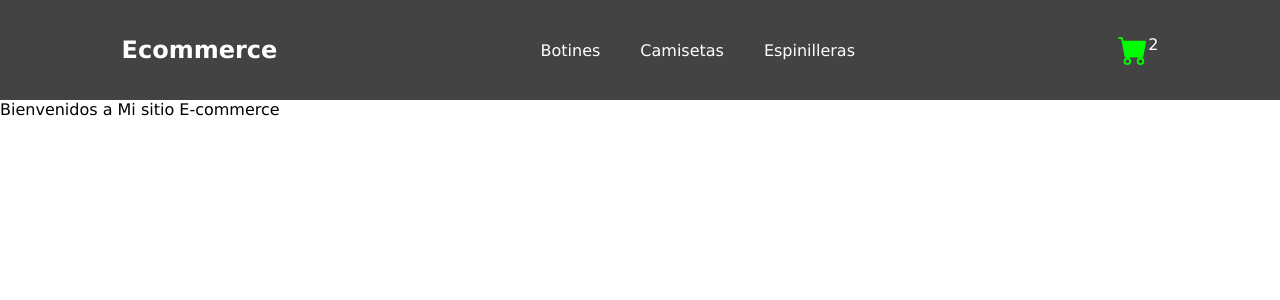
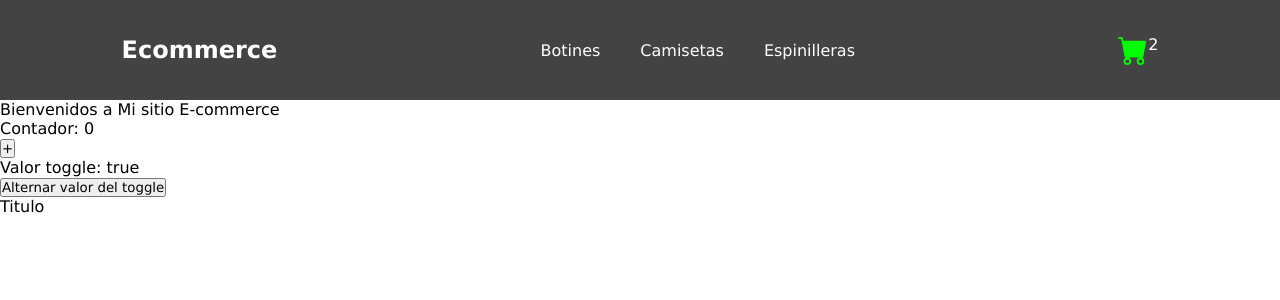
Before and after one commit to quintixsam/quinteroreactpreentrega, a React (Vite) app: page / in a window 1280 px wide. Shown: the top 300 px of the page. Built offline with nearby package versions, Linux system fonts and the light colour scheme.

Commit message:
actualizacion 2da preentrega en proceso

```diff
--- a/src/App.jsx
+++ b/src/App.jsx
@@ -1,6 +1,6 @@
 import NavBar from './components/navbar/Navbar';
 import ItemListContainer from './components/ItemListContainer/ItemListContainer';
-import contador from './components/contador';
+import Contador from './components/ejemplos/Contador';
 import './App.css'
 
 function App() {
@@ -10,8 +10,9 @@ function App() {
       <NavBar />
       <ItemListContainer greeting= {"Bienvenidos a Mi sitio E-commerce"} />
 
-      <contador />
+      <Contador />
     </div>
   )
 }
+
 export default App
--- a/src/components/contador.jsx
+++ /dev/null
@@ -1,6 +0,0 @@
-const contador = () => {
-    return (
-        <div>Contador</div>
-    )
-}
-export default contador
--- /dev/null
+++ b/src/components/ejemplos/ComponenteHijo.jsx
@@ -0,0 +1,6 @@
+const ComponenteHijo = () => {
+    return (
+        <div>ComponenteHijo</div>
+    )
+}
+export default ComponenteHijo
--- /dev/null
+++ b/src/components/ejemplos/Contador.jsx
@@ -0,0 +1,49 @@
+import { useState, useEffect } from "react"
+import ContadorView from "./ContadorView"
+import Titulo from "./Titulo"
+
+const Contador = () => {
+    const [ contador, setContador ] = useState(0)
+    const [toggle, setToggle] = useState(true)
+
+    const aumentarContador = () => {
+    setContador( contador + 1 )
+    }
+
+    const alternarToggle = () => {
+    setToggle( !toggle )
+    }
+
+    //se ejecuta solo al montar el componente
+    //ej: llamadas a api, suscripciones a eventListener
+    useEffect( () => {
+        console.log("1er useEffect")
+    }, [] )
+
+    //se ejecuta en el montaje y cada vez que "contador" cambie
+    //ej: para realizar acciones especificas cuando una variable dependiente cambie
+    useEffect( () => {
+        console.log("2do useEffect")
+    }, [contador] )
+
+    //se ejecuta en el montaje y cada vez que se actualice cualquier estado del componente
+    //ej: operaciones globales de monitoreo o de registro, altualizaciones generales del componente
+    useEffect( () => {
+        console.log("3er useEffect")
+    } )
+
+
+    return (
+        <>
+        <ContadorView contador={contador} aumentarContador={aumentarContador} />
+        <div>
+            <p>Valor toggle: { toggle.toString() }</p>
+            <button onClick={ alternarToggle }>Alternar valor del toggle</button>
+            {
+                toggle === true && <Titulo />
+            }
+        </div>
+        </>
+    )
+}
+export default Contador
--- /dev/null
+++ b/src/components/ejemplos/ContadorView.jsx
@@ -0,0 +1,9 @@
+const ContadorView = ( { contador, aumentarContador } ) => {
+    return (
+        <div>
+            <p>Contador: {contador} </p>
+            <button onClick={ aumentarContador }>+</button>
+        </div>
+    )
+}
+export default ContadorView
--- /dev/null
+++ b/src/components/ejemplos/Titulo.jsx
@@ -0,0 +1,23 @@
+import { useEffect } from "react"
+
+const Titulo = () => {
+
+    useEffect( ()=> {
+
+        const mostrarAnchoVentana = () => {
+            console.log("Ancho de la ventana: ", window.innerWidth)
+        }
+
+        window.addEventListener("resize", mostrarAnchoVentana)
+
+        //cleanup effect
+        return () => {
+        window.removeEventListener("resize", mostrarAnchoVentana)
+        }
+    }, [])
+
+    return (
+        <div>Titulo</div>
+    )
+}
+export default Titulo
```
Also changed, not shown: src/components/ejemplos/ComponentePadre.jsx (added, +11 -0 lines).
